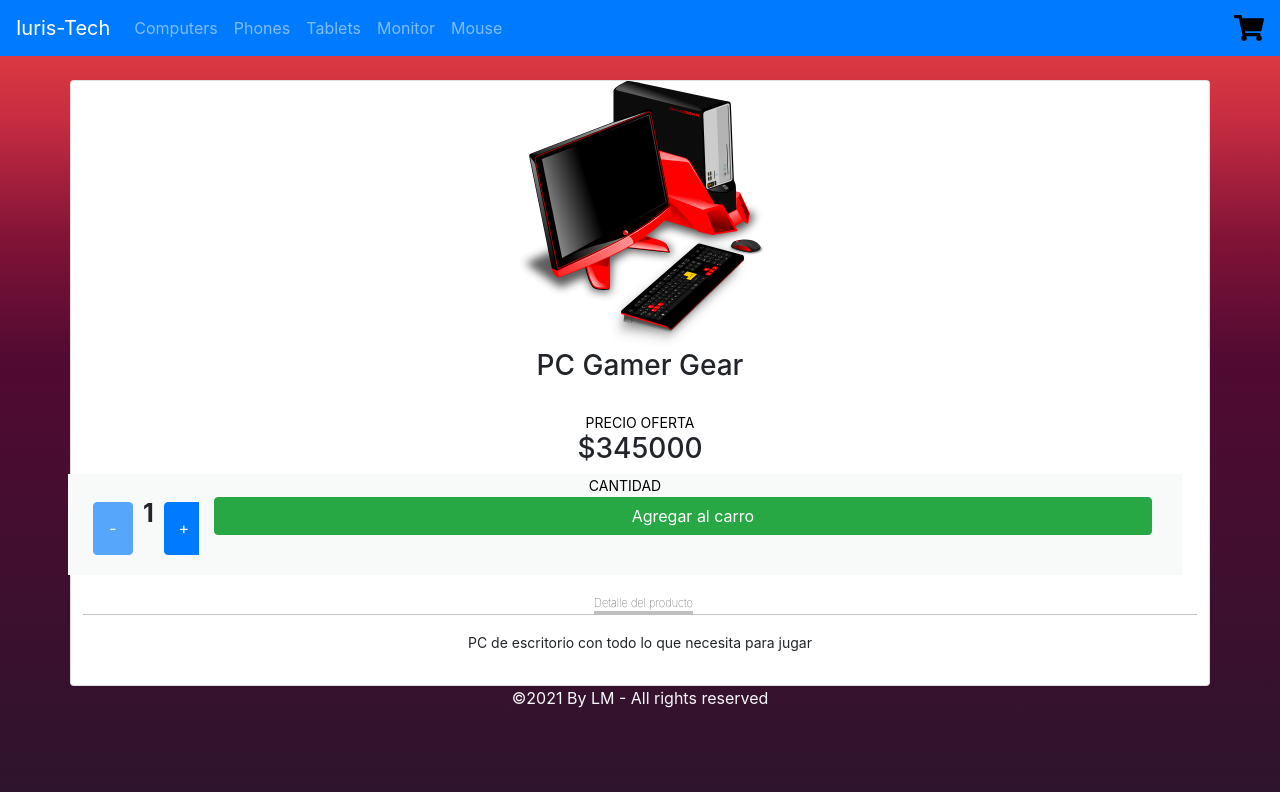
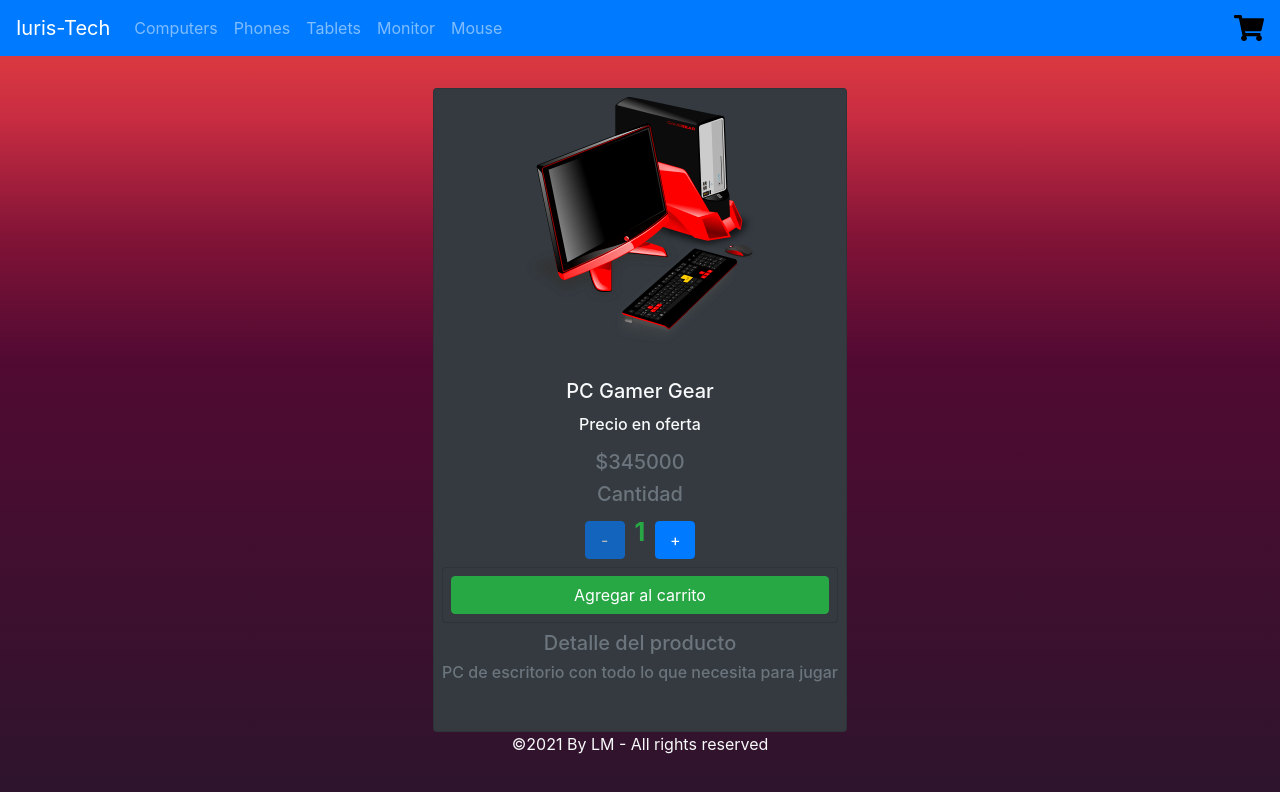
Before and after one commit to iuris2k/shop-luis-mujica, a React (Create React App) app: page /Item/1 in a window 1280 px wide. Shown: the top 792 px of the page. Built offline with nearby package versions, Linux system fonts and the light colour scheme.

Commit message:
Modficadas las Cards

```diff
--- a/src/components/AddToCart/index.jsx
+++ b/src/components/AddToCart/index.jsx
@@ -5,6 +5,7 @@
 import React, { useState } from "react";
 import { NavLink } from "react-router-dom";
 import { ItemCount } from "../ItemCount";
+import "../Item/card.css";
 
 export function AddToCart({ product }) {
 	const [contador, setContador] = useState(1);
@@ -26,27 +27,21 @@ export function AddToCart({ product }) {
 				onChange={counterChangeHandler}
 			/>
 			{!isAdded && (
-				<div className='section' style={{ paddingBottom: "20px" }}>
+				<div className='card text-center bg-dark animate__animated animate__fadeInUp mt-2 p-2'>
+					<div className='overflow'>
 						<button className='btn btn-success' onClick={addToCart}>
-						<span
-							style={{ marginRight: "20px" }}
-							className='glyphicon glyphicon-shopping-cart'
-							aria-hidden='true'></span>
-						Agregar al carro
+							Agregar al carrito
 						</button>
+					</div>
 				</div>
 			)}
 			{isAdded && (
-				<div className='section' style={{ paddingBottom: "20px" }}>
+				<div className='card text-center bg-dark animate__animated animate__fadeInUp mt-2 p-2'>
+					<div className='overflow'>
 							<NavLink to='/cart' className='navbar-brand'>
-						<button className='btn btn-success'>
-							<span
-								style={{ marginRight: "20px" }}
-								className='glyphicon glyphicon-shopping-cart'
-								aria-hidden='true'></span>
-							Terminar mi compra
-						</button>
+								<button className='btn btn-success'>Terminar mi compra</button>
 							</NavLink>
+          </div>
 				</div>
 			)}
 		</div>
--- a/src/components/ItemDetail/index.jsx
+++ b/src/components/ItemDetail/index.jsx
@@ -5,37 +5,29 @@ import "./itemDetail.css";
 
 export default function ItemDetail({ item }) {
 	return (
-		<div className='container card'>
+		<div className='container d-flex justify-content-center align-items-center h-100'>
 			<div className='row'>
-				<div className='col-xs-4 item-photo'>
-					<img style={{ maxWidth: "250px" }} src={item?.pictureUrl} alt='img' />
-				</div>
-				<div className='col-xs-5' style={{ border: "0px solid gray" }}>
-					{/* <!-- Datos del vendedor y titulo del producto --> */}
-					<h3>{item?.name}</h3>
-
-					{/* <!-- Precios --> */}
-					<h6 className='title-price'>
-						<small>PRECIO OFERTA</small>
-					</h6>
-					<h3 style={{ marginTop: "0px" }}>${item?.price}</h3>
-
-					<div className='section' style={{ paddingBottom: "20px" }}>
-						<h6 className='title-attr'>
-							<small>CANTIDAD</small>
-						</h6>
-						<AddToCart product={item} />
+				<div className='card text-center bg-dark animate__animated animate__fadeInUp mt-2 p-2'>
+					<div className='overflow'>
+						<img
+							src={item?.pictureUrl}
+							alt='img'
+							className='card-img-top'
+							style={{ width: "18rem", maxHeight: "250px" }}
+						/>
 					</div>
-				</div>
-
-				<div className='col-xs-9'>
-					<ul className='menu-items'>
-						<li className='active'>Detalle del producto</li>
-					</ul>
-					<div style={{ width: "100%", borderTop: "1px solid silver" }}>
-						<p style={{ padding: "15px" }}>
-							<small>{item?.description}</small>
-						</p>
+					<div className='card-body text-light'>
+						{/* <!-- Datos del vendedor y titulo del producto --> */}
+						<h5 className='card-title'>{item?.name}</h5>
+						{/* <!-- Precios --> */}
+						<h6>Precio en oferta</h6>
+						<div className='price text-success'>
+							<h5 className='mt-3 text-secondary'>${item?.price}</h5>
+							<h5 className='mt-2 text-secondary'>Cantidad</h5>
+							<AddToCart product={item} />
+							<h5 className='mt-2 text-secondary'>Detalle del producto</h5>
+							<h6 className='mt-2 text-secondary'>{item?.description}</h6>
+						</div>
 					</div>
 				</div>
 			</div>
```
Also changed, not shown: src/components/Button/index.jsx (added, +33 -0 lines). Lines whose indentation alone changed are shown as unchanged.
